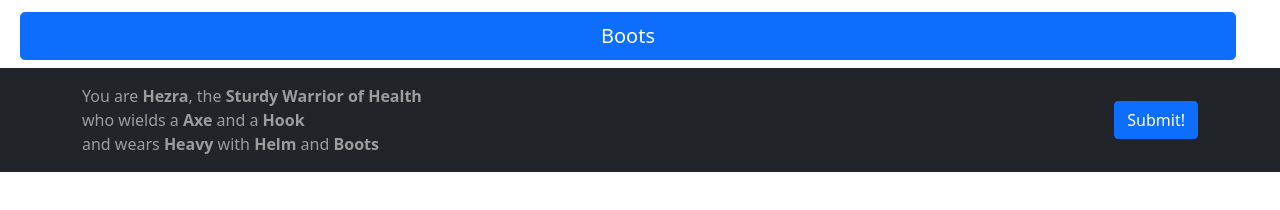
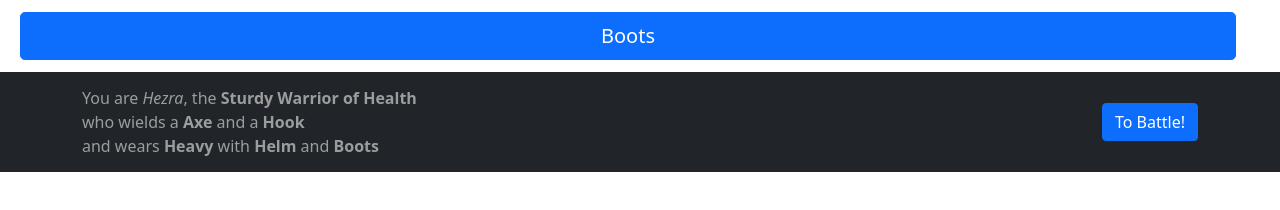
Before and after one commit to pakoito/buildmancer, a React (Create React App) app: page / in a window 1280 px wide. Shown: the part 628-838 px from the top of the page. Built offline with nearby package versions, Linux system fonts and the light colour scheme.

Commit message:
Configurable name

```diff
--- a/src/components/PlayerBuilder.tsx
+++ b/src/components/PlayerBuilder.tsx
@@ -25,10 +25,10 @@ const PlayerBuilder = ({ onSave }: { onSave: (player: Player) => void }) => {
       {},
     ),
   );
-  const lore = {
+  const [lore, setLore] = React.useState({
     name: randomName(),
     age: randomAge(),
-  };
+  });
   const setField = (field: string, value: number) => {
     setForm({
       ...form,
@@ -65,14 +65,14 @@ const PlayerBuilder = ({ onSave }: { onSave: (player: Player) => void }) => {
               isSelected={(value) => form[type] === value} />
           )}
         </Row>
-        <Navbar fixed="bottom" bg="dark" variant="dark">
+        <Navbar fixed="bottom" bg="dark" variant="dark" style={{ maxHeight: '100px' }}>
           <Container>
-            <Navbar.Text color="white">You are <b>{lore.name}</b>, the {displayType('skill')} {displayType('class')} {displayType('charm')}<br />who wields a {displayType('weapon')} and a {displayType('offhand')}<br />and wears {displayType('armor')} with {displayType('headgear')} and {displayType('footwear')}</Navbar.Text>
-            <Button type="submit">Submit!</Button>
+            <Navbar.Text>You are <i onClick={() => setLore((lore) => ({ ...lore, name: randomName() }))}>{lore.name}</i>, the {displayType('skill')} {displayType('class')} {displayType('charm')}<br />who wields a {displayType('weapon')} and a {displayType('offhand')}<br />and wears {displayType('armor')} with {displayType('headgear')} and {displayType('footwear')}</Navbar.Text>
+            <Button type="submit">To Battle!</Button>
           </Container>
         </ Navbar>
-      </Container>
-    </Form>
+      </Container >
+    </Form >
   );
 };
 
```
